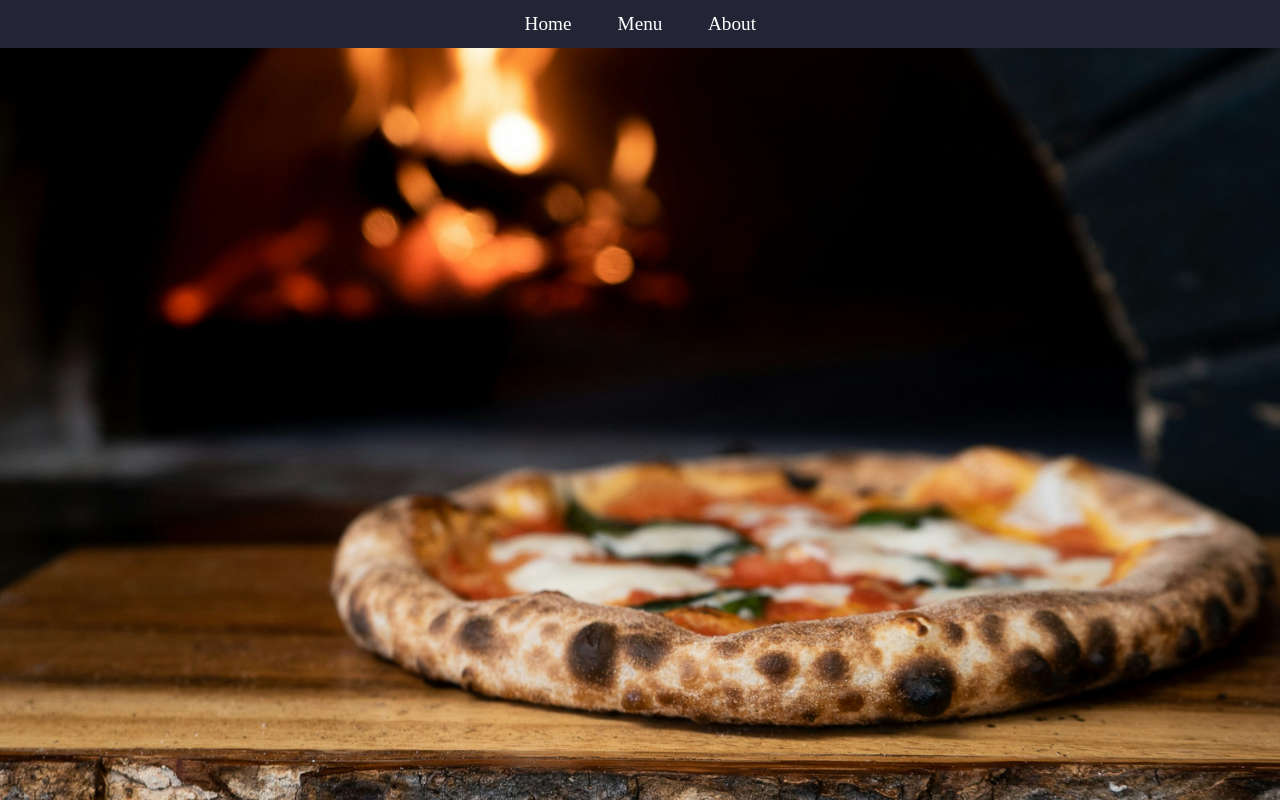
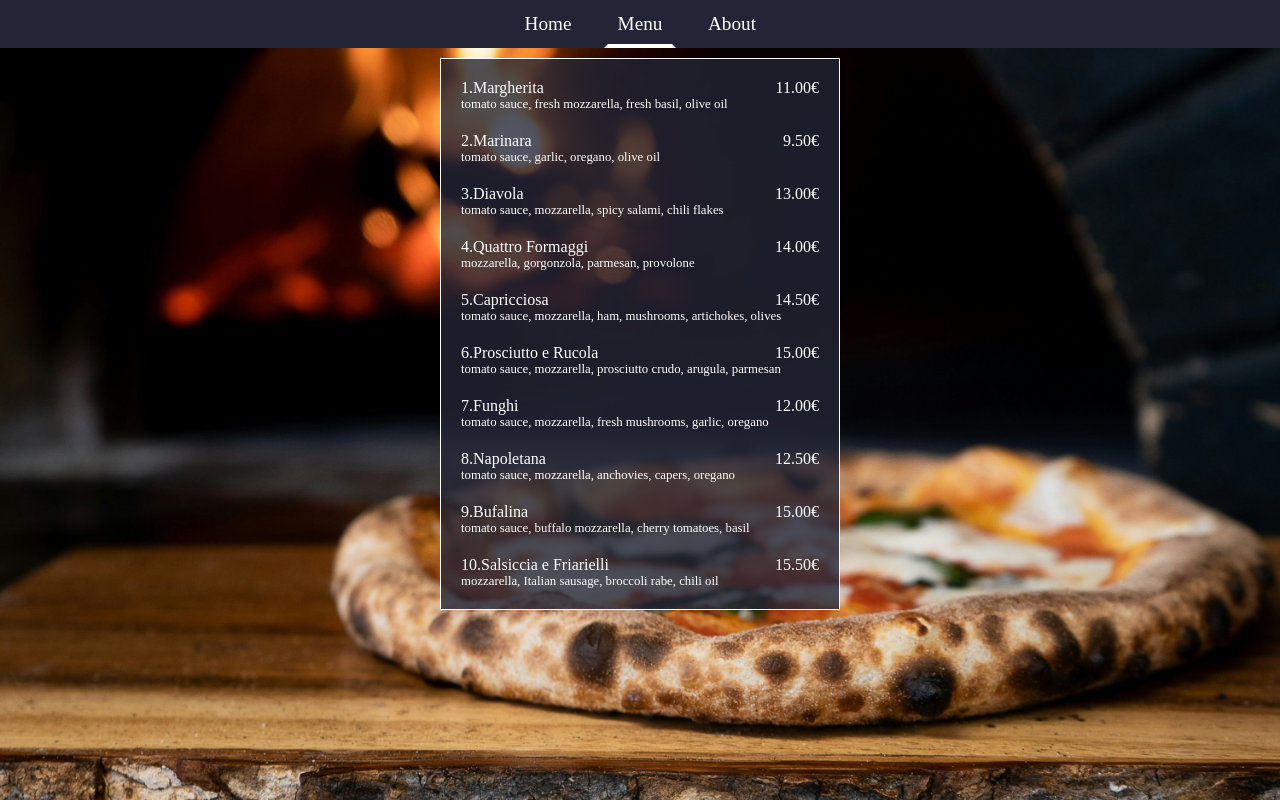
Before and after one commit to blariise/odin-restaurant-page, a website built with webpack: page src/template.html in a window 1280 px wide. Both pictures are taken after a click on the button "Menu". Built offline with nearby package versions, Linux system fonts and the light colour scheme.

Commit message:
Add menu page

```diff
--- a/src/index.js
+++ b/src/index.js
@@ -1,5 +1,6 @@
 import "./styles.css";
 import initHome from "./home.js";
+import initMenu from "./menu.js";
 
 initHome();
 
@@ -32,7 +33,7 @@ function setActiveButton(buttonToActive) {
         initHome();
         break;
       case "Menu":
-        //initMenu();
+        initMenu();
         break;
       case "About":
         //initAbout();
--- /dev/null
+++ b/src/menu.js
@@ -0,0 +1,63 @@
+const content_div = document.querySelector("#content");
+
+export default function initMenu() {
+  const menu_container = document.createElement("div");
+  menu_container.classList.add("menu-container");
+  const menu = generateMenu();
+
+  let index = 0;
+  menu.forEach((dish) => {
+    ++index;
+    const dish_div = document.createElement("div");
+    const index_div = document.createElement("div");
+    const name_div = document.createElement("div");
+    const price_div = document.createElement("div");
+    const ingredients_div = document.createElement("div");
+
+    dish_div.classList.add("menu-dish");
+    index_div.classList.add("menu-index");
+    name_div.classList.add("menu-name");
+    price_div.classList.add("menu-price");
+    ingredients_div.classList.add("menu-ingredients");
+
+    index_div.textContent = `${index}.`;
+    name_div.textContent = dish.name;
+    price_div.textContent = `${dish.price.toFixed(2)}€`;
+    ingredients_div.textContent = dish.ingredients.join(", ");
+
+    dish_div.appendChild(index_div);
+    dish_div.appendChild(name_div);
+    dish_div.appendChild(price_div);
+    dish_div.appendChild(ingredients_div);
+
+    menu_container.appendChild(dish_div);
+  });
+  content_div.appendChild(menu_container);
+}
+
+function generateMenu() {
+  return [
+    new Dish("Margherita", ["tomato sauce", "fresh mozzarella", "fresh basil", "olive oil"], 11.00),
+    new Dish("Marinara", ["tomato sauce", "garlic", "oregano", "olive oil"], 9.50),
+    new Dish("Diavola", ["tomato sauce", "mozzarella", "spicy salami", "chili flakes"], 13.00),
+    new Dish("Quattro Formaggi", ["mozzarella", "gorgonzola", "parmesan", "provolone"], 14.00),
+    new Dish("Capricciosa", ["tomato sauce", "mozzarella", "ham", "mushrooms", "artichokes", "olives"], 14.50),
+    new Dish("Prosciutto e Rucola", ["tomato sauce", "mozzarella", "prosciutto crudo", "arugula", "parmesan"], 15.00),
+    new Dish("Funghi", ["tomato sauce", "mozzarella", "fresh mushrooms", "garlic", "oregano"], 12.00),
+    new Dish("Napoletana", ["tomato sauce", "mozzarella", "anchovies", "capers", "oregano"], 12.50),
+    new Dish("Bufalina", ["tomato sauce", "buffalo mozzarella", "cherry tomatoes", "basil"], 15.00),
+    new Dish("Salsiccia e Friarielli", ["mozzarella", "Italian sausage", "broccoli rabe", "chili oil"], 15.50)
+  ];
+}
+
+class Dish {
+  constructor(name, ingredients, price) {
+    this.m_name = name;
+    this.m_ingredients = ingredients;
+    this.m_price = price;
+  }
+
+  get name() { return this.m_name; }
+  get ingredients() { return this.m_ingredients; }
+  get price() { return this.m_price; }
+}
--- a/src/styles.css
+++ b/src/styles.css
@@ -43,7 +43,9 @@ nav button:hover {
   border: 4px solid #655ACC;
 }
 
-nav button:active {
+nav button:active,
+.active,
+.active:hover {
   border-bottom: 4px solid #FFFFFF;
 }
 
@@ -52,6 +54,7 @@ nav button:active {
 
   background-image: url("./pizza.jpeg");
   background-size: cover;
+  justify-content: center;
 }
 
 #content h1 {
@@ -59,3 +62,25 @@ nav button:active {
   align-self: center;
   font-weight: bold;
 }
+
+.menu-container {
+  margin-top: 10px;
+  display: grid;
+  gap: 20px;
+  height: fit-content;
+  border: 1px solid #FFFFFF;
+  width: 400px;
+  padding: 20px;
+  background-color: #232536C8;
+}
+
+.menu-dish {
+  display: grid;
+  grid-template-columns: fit-content(10px) 1fr fit-content(10px);
+  grid-template-rows: fit-content(1rem) fit-content(0.8rem);
+}
+
+.menu-ingredients {
+  grid-area: 2 / 1 / 3 / 4;
+  font-size: 0.8rem;
+}
--- a/src/template.html
+++ b/src/template.html
@@ -7,7 +7,7 @@
   <body>
     <header>
       <nav>
-        <button class="nav-btn">Home</button>
+        <button class="nav-btn active">Home</button>
         <button class="nav-btn">Menu</button>
         <button class="nav-btn">About</button>
       </nav>
```
